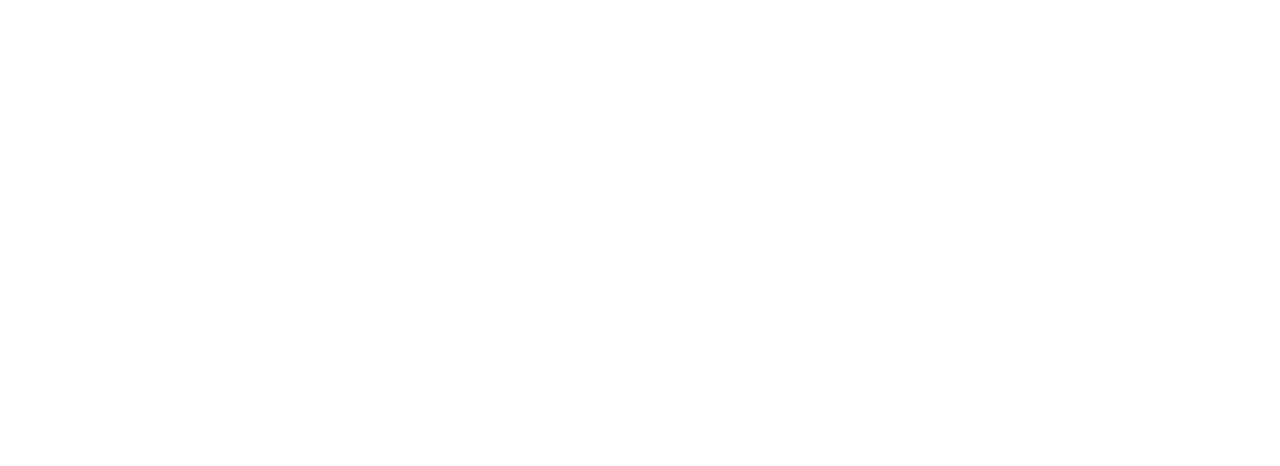
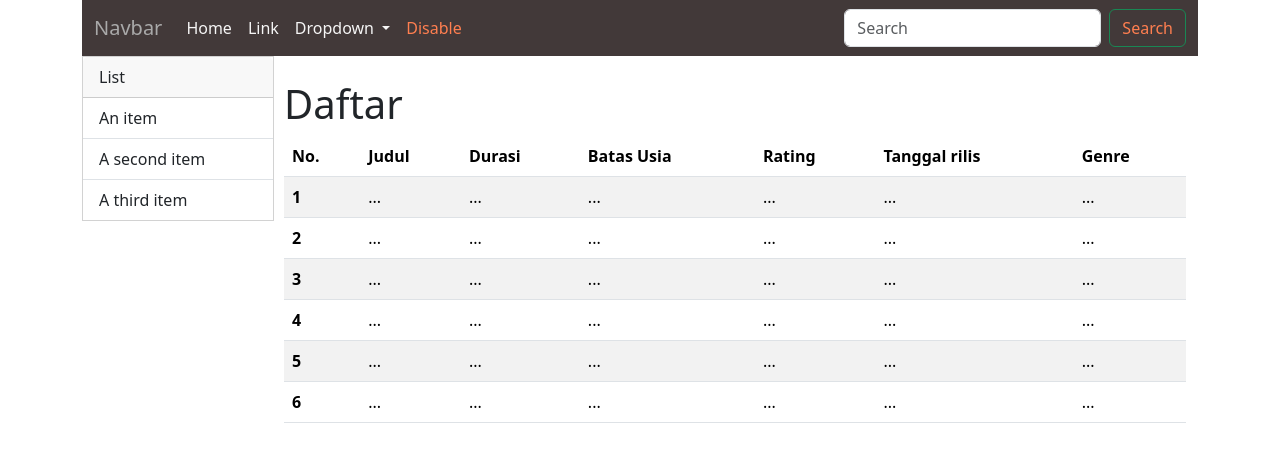
Before and after one commit to Attaya7/bootstrap, a plain HTML site: page tabel.html in a window 1280 px wide. Drawn offline with Linux system fonts and the light colour scheme.

Commit message:
bootstrap

```diff
--- a/tabel.html
+++ b/tabel.html
@@ -0,0 +1,138 @@
+<!DOCTYPE html>
+<html lang="en">
+<head>
+    <title>Halaman</title>
+    <link rel="stylesheet" href="bootstrap-5.3.3-dist/bootstrap-5.3.3-dist/css/bootstrap.min.css">
+</head>
+<body>
+    <div class="container">
+        <nav class="navbar navbar-expand-lg" style="background-color: rgb(66, 57, 57);">
+            <div class="container-fluid">
+                <a class="navbar-brand" href="#" style="color:darkgray">Navbar</a>
+                <button class="navbar-toggler" type="button" data-bs-toggle="collapse"
+                    data-bs-target="#navbarSupportedContent" aria-controls="navbarSupportedContent"
+                    aria-expanded="false" aria-label="Toggle navigation">
+                    <span class="navbar-toggler-icon"></span>
+                </button>
+                <div class="collapse navbar-collapse" id="navbarSupportedContent">
+                    <ul class="navbar-nav me-auto mb-2 mb-lg-0">
+                        <li class="nav-item">
+                            <a class="nav-link active" aria-current="page" href="#" style="color: whitesmoke;">Home</a>
+                        </li>
+                        <li class="nav-item">
+                            <a class="nav-link" href="#" style="color: whitesmoke;">Link</a>
+                        </li>
+                        <li class="nav-item dropdown">
+                            <a class="nav-link dropdown-toggle" href="#" role="button" data-bs-toggle="dropdown"
+                                aria-expanded="false" style="color: whitesmoke;">
+                                Dropdown
+                            </a>
+                            <ul class="dropdown-menu">
+                                <li><a class="dropdown-item" href="#">Action</a></li>
+                                <li><a class="dropdown-item" href="#">Another action</a></li>
+                                <li>
+                                    <hr class="dropdown-divider">
+                                </li>
+                                <li><a class="dropdown-item" href="#">Something else here</a></li>
+                            </ul>
+                        </li>
+                        <li class="nav-item">
+                            <a class="nav-link disabled" aria-disabled="true" style="color:coral">Disable</a>
+                        </li>
+                    </ul>
+                    <form class="d-flex" role="search">
+                        <input class="form-control me-2" type="search" placeholder="Search" aria-label="Search">
+                        <button class="btn btn-outline-success" type="submit" style="color: coral;">Search</button>
+                    </form>
+                </div>
+            </div>
+        </nav>
+        <div class="row">
+            <div class="col-2">
+                <div class="card rounded-0" style="width: 12rem;">
+                    <div class="card-header">
+                        List
+                    </div>
+                    <ul class="list-group list-group-flush">
+                        <li class="list-group-item">An item</li>
+                        <li class="list-group-item">A second item</li>
+                        <li class="list-group-item">A third item</li>
+                    </ul>
+                </div>
+            </div>
+            <div class="col-10 p-4">
+                <h1>Daftar</h1>
+                <table class="table table-striped">
+                    <thead>
+                        <tr>
+                            <th scope="col">No.</th>
+                            <th scope="col">Judul</th>
+                            <th scope="col">Durasi</th>
+                            <th scope="col">Batas Usia</th>
+                            <th scope="col">Rating</th>
+                            <th scope="col">Tanggal rilis</th>
+                            <th scope="col">Genre</th>
+                        </tr>
+                    </thead>
+                    <tbody>
+                        <tr>
+                            <th scope="row">1</th>
+                            <td>...</td>
+                            <td>...</td>
+                            <td>...</td>
+                            <td>...</td>
+                            <td>...</td>
+                            <td>...</td>
+                        </tr>
+                        <tr>
+                            <th scope="row">2</th>
+                            <td>...</td>
+                            <td>...</td>
+                            <td>...</td>
+                            <td>...</td>
+                            <td>...</td>
+                            <td>...</td>
+                        </tr>
+                        <tr>
+                            <th scope="row">3</th>
+                            <td>...</td>
+                            <td>...</td>
+                            <td>...</td>
+                            <td>...</td>
+                            <td>...</td>
+                            <td>...</td>
+                        </tr>
+                        <tr>
+                            <th scope="row">4</th>
+                            <td>...</td>
+                            <td>...</td>
+                            <td>...</td>
+                            <td>...</td>
+                            <td>...</td>
+                            <td>...</td>
+                        </tr>
+                        <tr>
+                            <th scope="row">5</th>
+                            <td>...</td>
+                            <td>...</td>
+                            <td>...</td>
+                            <td>...</td>
+                            <td>...</td>
+                            <td>...</td>
+                        </tr>
+                        <tr>
+                            <th scope="row">6</th>
+                            <td>...</td>
+                            <td>...</td>
+                            <td>...</td>
+                            <td>...</td>
+                            <td>...</td>
+                            <td>...</td>
+                        </tr>
+                    </tbody>
+                </table>
+            </div>
+        </div>
+    </div>
+</body>
+</html>
```
Also changed, not shown: form.html (+59 -2 lines), Blackscreen.png (added).
